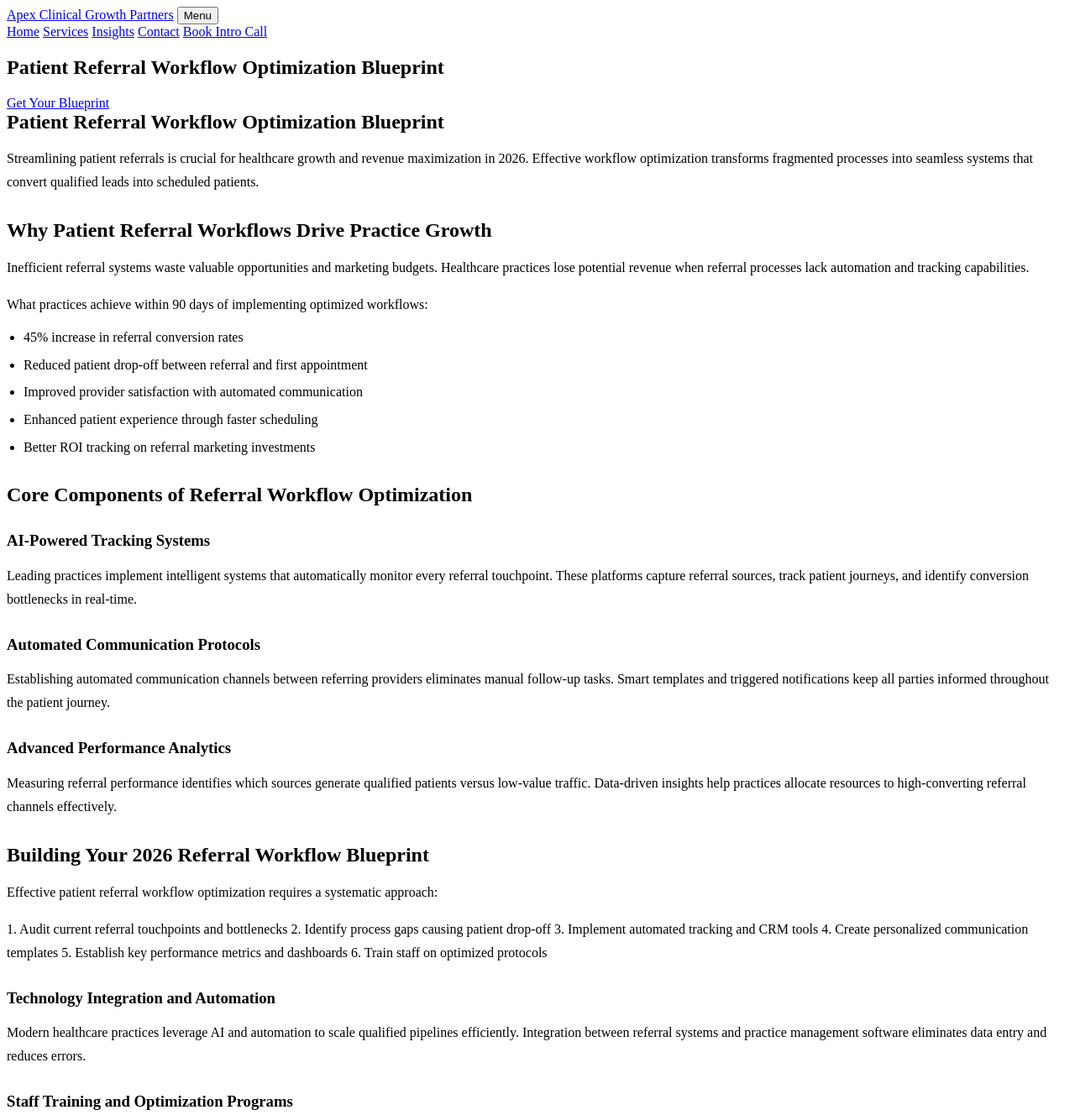
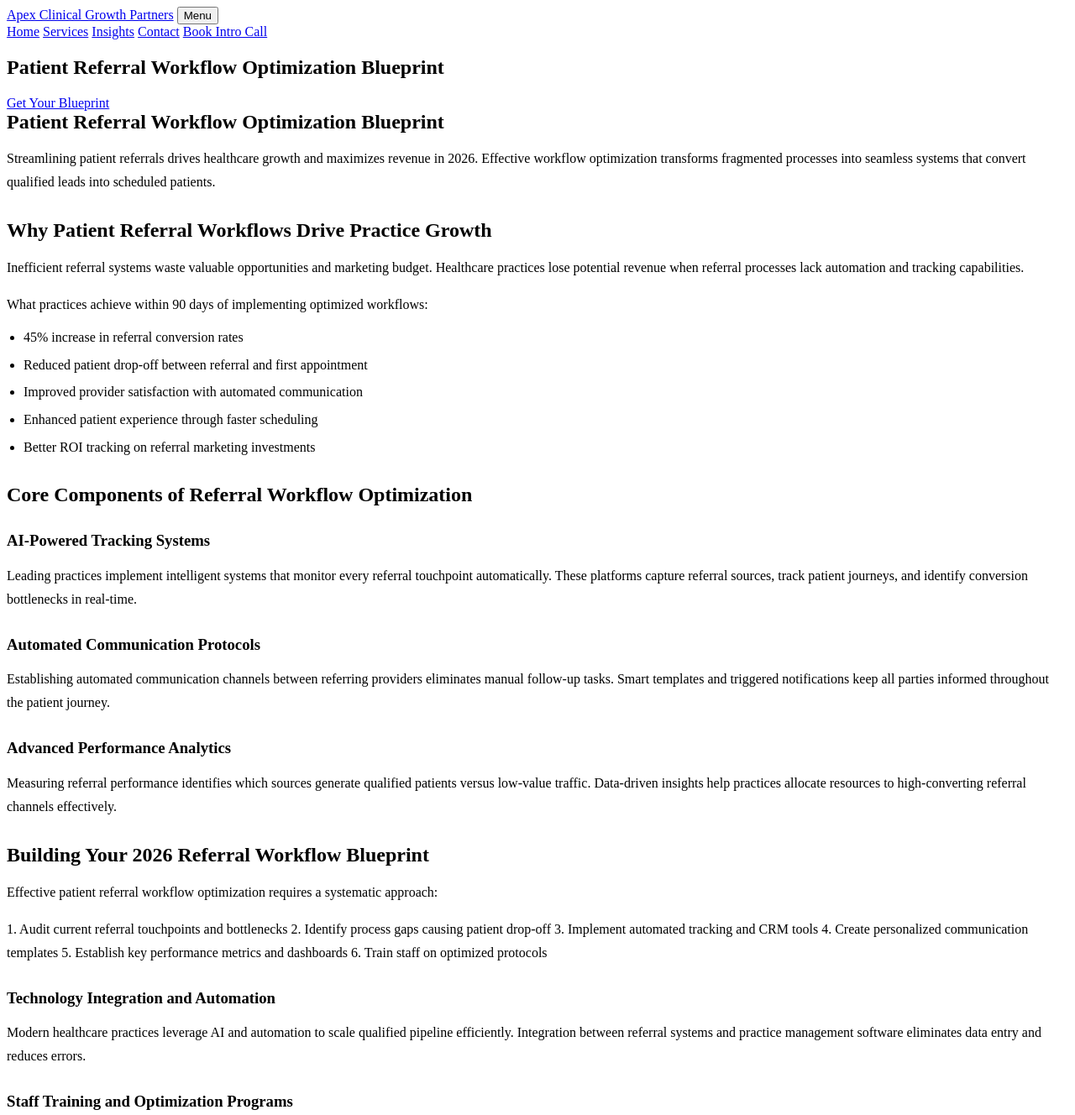
Before and after one commit to prjctlphbt/orbitr-canary-angular-20260228, a Jekyll site: the page patient-referral-workflow-blueprint.html, which Jekyll copies as it is, in a window 1280 px wide. Shown: the top 1328 px of the page at 84% size. Built offline with Jekyll 4.4.1, drawn with Linux system fonts in a browser that asks for light colours.

Commit message:
Rollback: Revert changes to patient-referral-workflow-blueprint.html

```diff
--- a/patient-referral-workflow-blueprint.html
+++ b/patient-referral-workflow-blueprint.html
@@ -4,9 +4,10 @@
 <head>
 <meta charset="utf-8"/>
 <meta content="width=device-width, initial-scale=1.0" name="viewport"/>
-<meta content="Enhance your patient referral workflow with Apex Clinical Growth Partners. Streamline processes, minimize delays, and increase referral volume by 40% in 2026. Secure your blueprint now." name="description"/>
+<meta content="Optimize your patient referral workflow with Apex Clinical Growth Partners. Streamline processes, reduce delays, and boost referral volume by 40% in 2026. Get your blueprint today." name="description"/>
 <title>Patient Referral Workflow Optimization Blueprint | 2026 Guide</title>
 <style>
+
 
 /* Minimal functional styles (accordion, forms only) */
 
@@ -48,7 +49,7 @@
  box-sizing: border-box;
 }
 
-</style>
+ </style>
 <style id="orbitr-generated-content-style">
 .orbitr-generated-content > * {
  margin: 0;
@@ -83,8 +84,7 @@
 .orbitr-generated-content li {
  line-height: 1.65;
 }
-</style>
-</head>
+</style></head>
 <body>
 <header>
 <div class="container navbar">
@@ -109,9 +109,9 @@
 <section class="landing-content">
 <div class="container orbitr-generated-content">
 <h1>Patient Referral Workflow Optimization Blueprint</h1>
-<p>Streamlining patient referrals is crucial for healthcare growth and revenue maximization in 2026. Effective workflow optimization transforms fragmented processes into seamless systems that convert qualified leads into scheduled patients.</p>
+<p>Streamlining patient referrals drives healthcare growth and maximizes revenue in 2026. Effective workflow optimization transforms fragmented processes into seamless systems that convert qualified leads into scheduled patients.</p>
 <h2>Why Patient Referral Workflows Drive Practice Growth</h2>
-<p>Inefficient referral systems waste valuable opportunities and marketing budgets. Healthcare practices lose potential revenue when referral processes lack automation and tracking capabilities.</p>
+<p>Inefficient referral systems waste valuable opportunities and marketing budget. Healthcare practices lose potential revenue when referral processes lack automation and tracking capabilities.</p>
 <p>What practices achieve within 90 days of implementing optimized workflows:</p>
 <ul>
 <li>45% increase in referral conversion rates</li>
@@ -122,7 +122,7 @@
 </ul>
 <h2>Core Components of Referral Workflow Optimization</h2>
 <h3>AI-Powered Tracking Systems</h3>
-<p>Leading practices implement intelligent systems that automatically monitor every referral touchpoint. These platforms capture referral sources, track patient journeys, and identify conversion bottlenecks in real-time.</p>
+<p>Leading practices implement intelligent systems that monitor every referral touchpoint automatically. These platforms capture referral sources, track patient journeys, and identify conversion bottlenecks in real-time.</p>
 <h3>Automated Communication Protocols</h3>
 <p>Establishing automated communication channels between referring providers eliminates manual follow-up tasks. Smart templates and triggered notifications keep all parties informed throughout the patient journey.</p>
 <h3>Advanced Performance Analytics</h3>
@@ -136,7 +136,7 @@
 5. Establish key performance metrics and dashboards
 6. Train staff on optimized protocols</p>
 <h3>Technology Integration and Automation</h3>
-<p>Modern healthcare practices leverage AI and automation to scale qualified pipelines efficiently. Integration between referral systems and practice management software eliminates data entry and reduces errors.</p>
+<p>Modern healthcare practices leverage AI and automation to scale qualified pipeline efficiently. Integration between referral systems and practice management software eliminates data entry and reduces errors.</p>
 <h3>Staff Training and Optimization Programs</h3>
 <p>Dedicated support ensures team members understand their roles in referral conversion. Regular training sessions and performance reviews help identify continuous improvement opportunities.</p>
 <h2>Measuring Referral Workflow Success</h2>
@@ -179,14 +179,14 @@
 <div class="container small-note">Framework canary fixture for Orbitr approval testing.</div>
 </footer>
 <script>
-// FAQ accordion functionality
-document.querySelectorAll('.faq-question').forEach(button => {
+ // FAQ accordion functionality
+ document.querySelectorAll('.faq-question').forEach(button => {
  button.addEventListener('click', () => {
  const expanded = button.getAttribute('aria-expanded') === 'true';
  button.setAttribute('aria-expanded', !expanded);
  button.parentElement.classList.toggle('active');
  });
-});
-</script>
+ });
+ </script>
 </body>
 </html>
```
